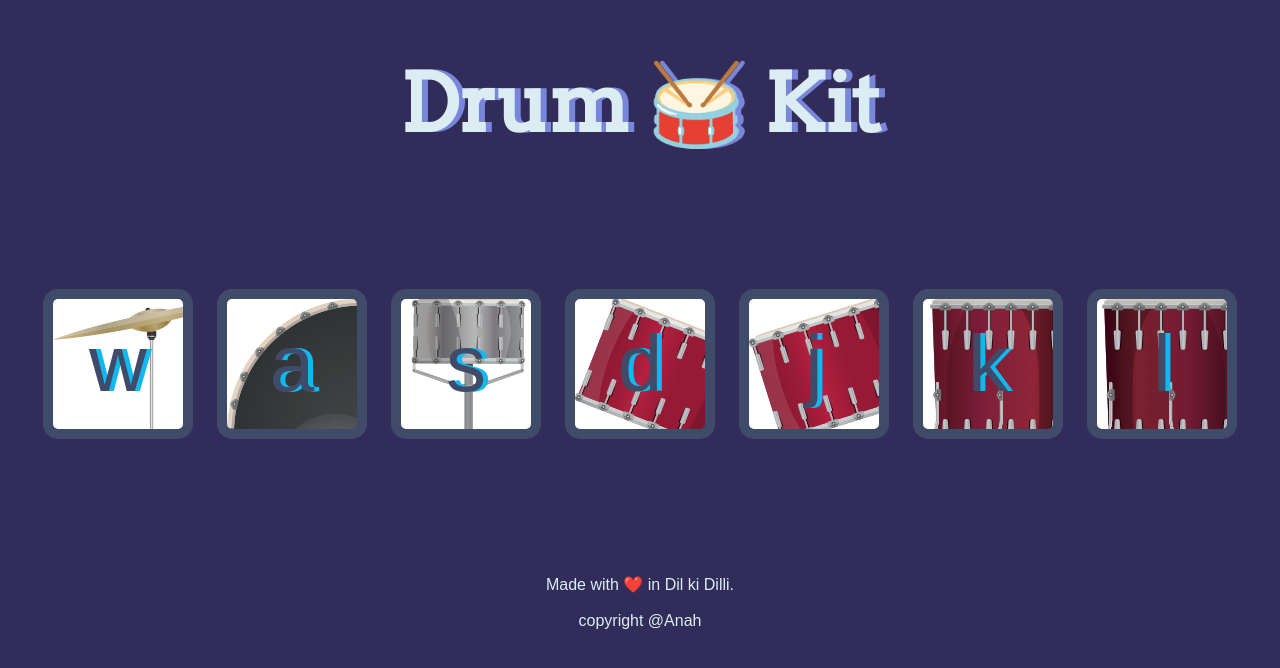
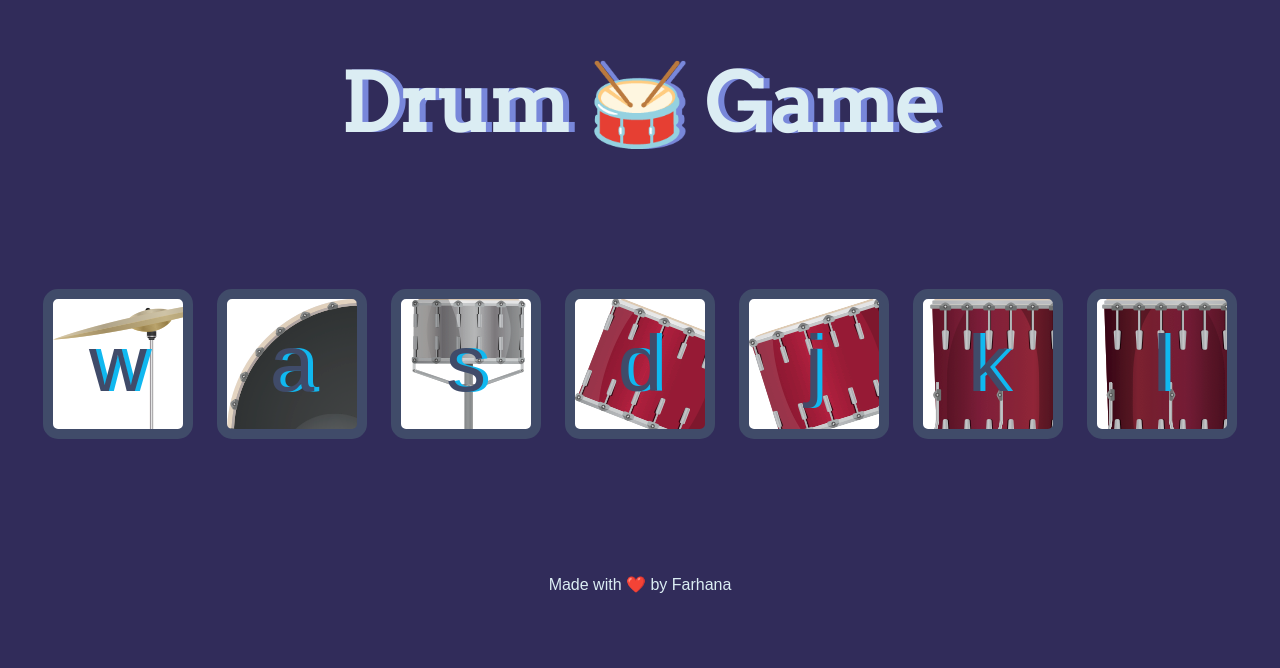
Before and after one commit to FarhanaK22/drumplay, a plain HTML site: page index.html in a window 1280 px wide. Drawn offline with Linux system fonts and the light colour scheme.

Commit message:
Update index.html

```diff
--- a/index.html
+++ b/index.html
@@ -10,7 +10,7 @@
 
 <body>
 
-  <h1 id="title">Drum 🥁 Kit</h1>
+  <h1 id="title">Drum 🥁 Game</h1>
   <div class="set">
     <button class="w drum">w</button>
     <button class="a drum">a</button>
@@ -25,8 +25,7 @@
 
 </body>
 <footer>
-  Made with ❤️ in Dil ki Dilli.<br/><br/>
-  <span>copyright @Anah</span>
+  Made with ❤️ by Farhana<br/><br/>
 </footer>
 
 </html>
```
